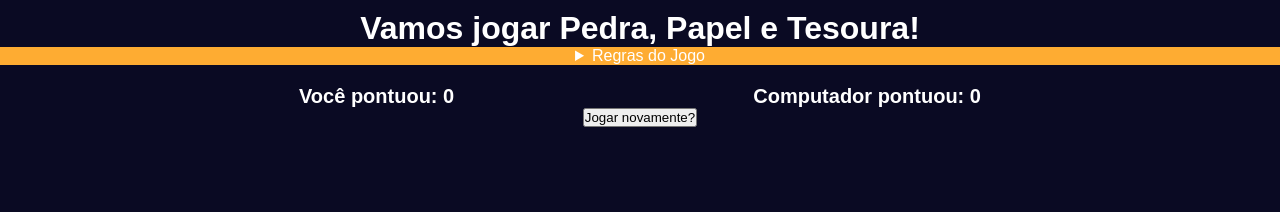
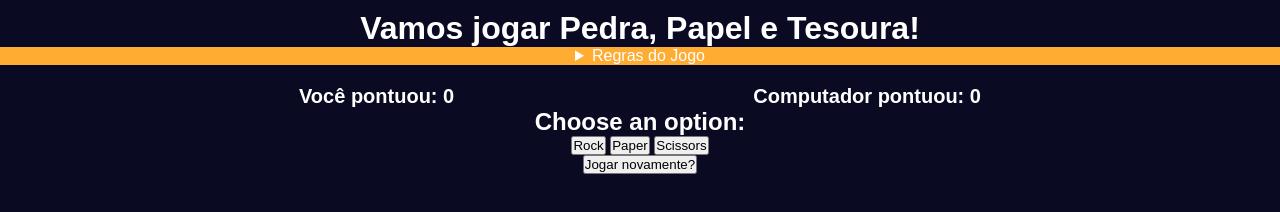
Before and after one commit to richxrdreis/Pedra-Papel-e-Tesoura, a plain HTML site: page index.html in a window 1280 px wide. Drawn offline with Linux system fonts and the light colour scheme.

Commit message:
Update index.html

```diff
--- a/index.html
+++ b/index.html
@@ -37,6 +37,16 @@
           <span class="pontos" id="computador-pontuou">0</span>
         </strong>
       </div>
+
+      <section class="options-container">
+        <h2>Choose an option:</h2>
+        <div class="btn-container">
+          <button id="rock-btn" class="btn">Rock</button>
+          <button id="paper-btn" class="btn">Paper</button>
+          <button id="scissors-btn" class="btn">Scissors</button>
+        </div>
+      </section>
+
       <section>
         <div class="resultado-container">
           <p id="resultado-msg"></p>
```
